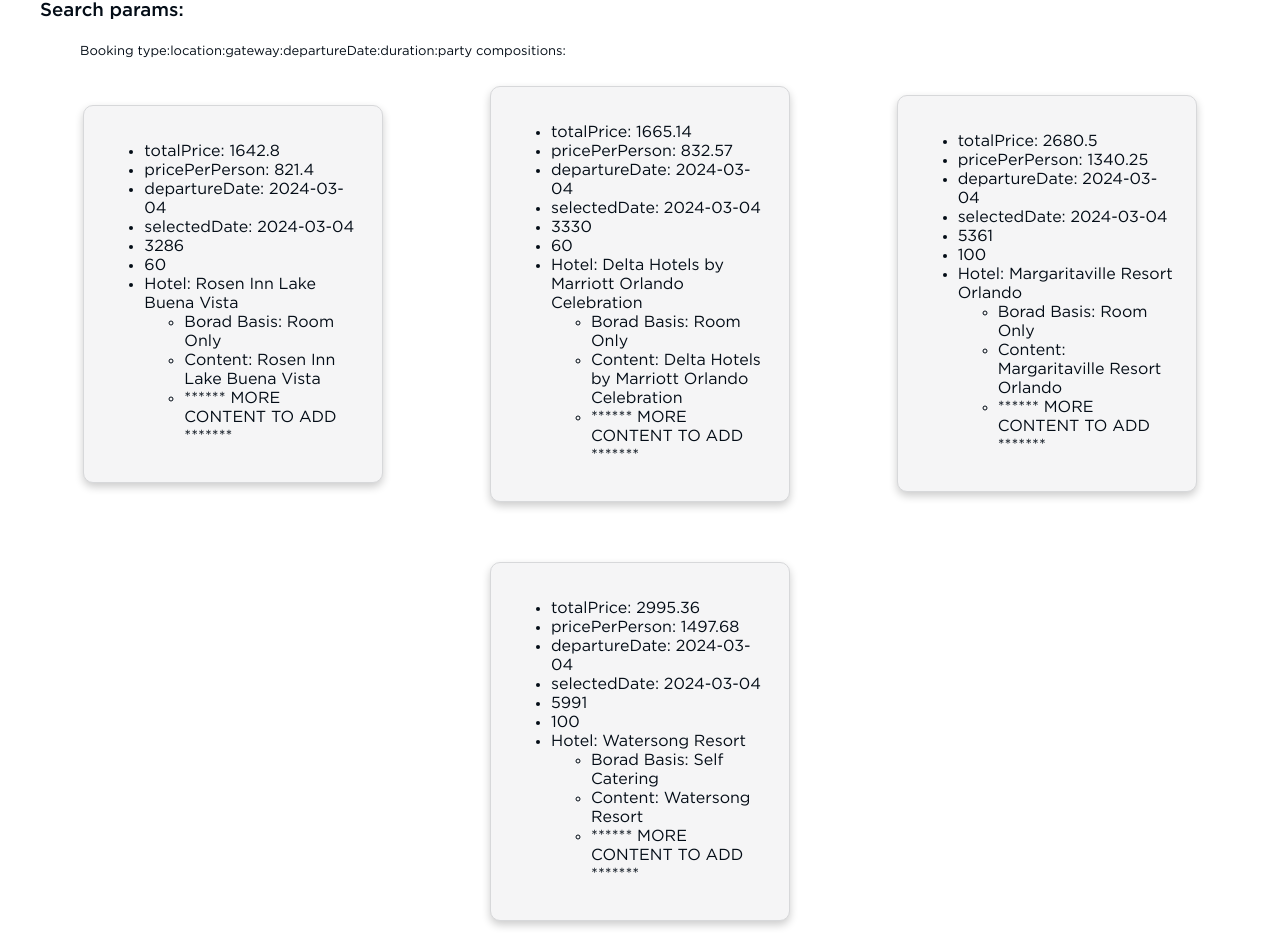
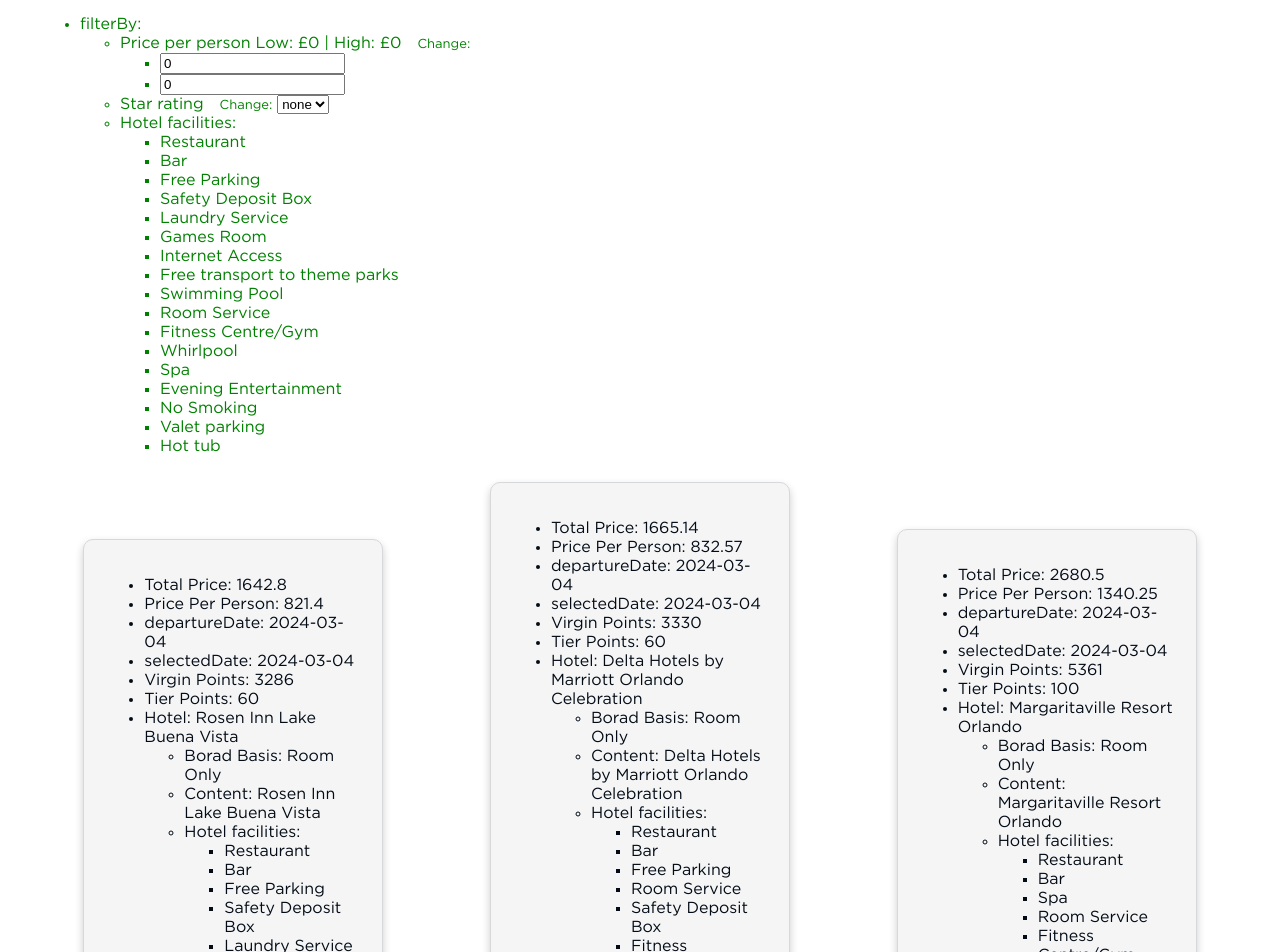
Before and after one commit to 789ni812/VA-results-temp, a Next.js app: page /results in a window 1280 px wide. Shown: the part 169-1121 px from the top of the page. Built offline with nearby package versions, Linux system fonts and the light colour scheme.

Commit message:
add basic filter component

```diff
--- /dev/null
+++ b/src/app/components/result-card/result-card.tsx
@@ -0,0 +1,26 @@
+export default function  ResultsCard ({ holiday }) {
+    return (
+        <ul>
+            <li>Total Price: {holiday.totalPrice}</li>
+            <li>Price Per Person: {holiday.pricePerPerson}</li>
+            <li>departureDate: {holiday.departureDate}</li>
+            <li>selectedDate: {holiday.selectedDate}</li>
+            <li> Virgin Points: {holiday.virginPoints}</li>
+            <li>Tier Points: {holiday.tierPoints}</li>
+            <li> Hotel: {holiday.hotel.name}
+                <ul>
+                    <li>Borad Basis: {holiday.hotel.boardBasis}</li>
+                    <li>Content: {holiday.hotel.content.name}</li>
+                    <li>Hotel facilities:
+                        <ul>
+                            {
+                                holiday.hotel.content.hotelFacilities.map((facility) => (
+                                    <li key={facility}>{facility}</li>
+                                ))}
+                        </ul>
+                    </li>
+                </ul>
+            </li>
+        </ul >
+    )
+}
--- /dev/null
+++ b/src/app/components/results-filter/results-filter.module.css
@@ -0,0 +1,10 @@
+.filterSearchResultsWrapper {
+display:flex;
+align: left;
+    color: green;
+}
+
+.changeFilter {
+    font-size: small;
+    margin-left: 16px;
+}
--- /dev/null
+++ b/src/app/components/results-filter/results-filter.tsx
@@ -0,0 +1,86 @@
+'use client'
+import { useState } from "react"
+import styles from "./results-filter.module.css"
+
+const uniqueFacilities = [
+    'Restaurant', 'Bar', 'Free Parking', 'Safety Deposit Box', 'Laundry Service', 'Games Room', 'Internet Access', 'Free transport to theme parks', 'Swimming Pool', 'Room Service', 'Fitness Centre/Gym', 'Whirlpool', 'Spa', 'Evening Entertainment', 'No Smoking', 'Valet parking', 'Hot tub'
+]
+
+
+export default function  ResultsFilter()
+{
+
+    const [filterBy, setFilterBy] = useState({ pricePerPerson: [0, 0], starRating: '', hotelFacilities: uniqueFacilities })
+
+
+    const FacilitiesList = () => {
+        return (
+                <ul>
+                    {uniqueFacilities.map((facility, index) => (
+                        <li key={`facility-${index}`}>{facility}</li>
+                    ))}
+                </ul>
+        )
+    }
+
+    const HandlerStarRating = (e: React.ChangeEvent<HTMLSelectElement>) => {
+        const newStarRating = e.target.value;
+        setFilterBy({ ...filterBy, starRating: newStarRating })
+    }
+
+    const FilterStartRating = () => {
+        const ratingChoice = ['none', '1', '2', '3', '4', '5']
+        return (
+            <select title="Rating" value={filterBy.starRating} onChange={HandlerStarRating} >
+                {ratingChoice.map((id) => <option key={id} value={id}>{id}</option>)}
+            </select >
+        )
+    }
+
+    const handleLowPriceRange = (e: React.ChangeEvent<HTMLInputElement>) => {
+        const newPricePerPerson = Number(e.target.value)
+        setFilterBy({ ...filterBy, pricePerPerson: [newPricePerPerson, filterBy.pricePerPerson[1]] })
+    }
+
+    const handleHighPriceRange = (e: React.ChangeEvent<HTMLInputElement>) => {
+        const newPricePerPerson = Number(e.target.value)
+        setFilterBy({ ...filterBy, pricePerPerson: [filterBy.pricePerPerson[0], newPricePerPerson] })
+    }
+
+
+    const RenderFilterPricePerPerson = () => {
+        return (
+            <ul>
+                <li><input title="lowest" type="number" value={filterBy.pricePerPerson[0]} onChange={handleLowPriceRange} /></li>
+                <li><input title="highest" type="number" value={filterBy.pricePerPerson[1]} onChange={handleHighPriceRange} /></li>
+            </ul>
+        )
+    }
+
+    return (
+        <div className={styles.filterSearchResultsWrapper}>
+            <ul>
+                <li>filterBy:
+                    <ul>
+                        <li>Price per person
+                            {filterBy?.pricePerPerson ?
+                                ` Low:  £${filterBy.pricePerPerson[0]} | High: £${filterBy.pricePerPerson[1]}`
+                                : ''}
+                            <span className={styles.changeFilter}>Change:</span> <RenderFilterPricePerPerson />
+                        </li>
+
+                        <li>Star rating
+                            {filterBy?.starRating ?
+                                ` ${filterBy.starRating} out of 5`
+                                : ''}
+                            <span className={styles.changeFilter}>Change:</span> <FilterStartRating />
+                        </li>
+                        <li>Hotel facilities:
+                            <FacilitiesList />
+                        </li>
+                    </ul>
+                </li>
+            </ul>
+        </div>
+    )
+}
--- a/src/app/components/search-results/mocked-results.component.tsx
+++ b/src/app/components/search-results/mocked-results.component.tsx
@@ -1,65 +1,70 @@
-
-
+'use client'
 
 
 import { BookingResponse } from "@/types/booking";
 import { Rooms } from "@/utils/composition.service";
-// import { mockBookingResponse } from "@/mocks/mockBookingResponse";
-import { mockBookingResponseSML as mockBookingResponse } from "@/mocks/mockBookingResponse";
+import { mockBookingResponse } from "@/mocks/mockBookingResponse";
+
 import { type NextRequest } from 'next/server'
 import styles from './search-results.module.css'
+
+
+import ResultsFilter from "../results-filter/results-filter";
+import ResultsCard from "../result-card/result-card";
+
+
+
 export default function MockedResultsComponent({
     searchParams,
 }: {
-    searchParams: { [key: string]: string | string[] | undefined };
+    searchParams: { [key: string]: string | string[] | undefined }
+
 }) {
+    const usersMockResults = mockBookingResponse.holidays.map((holiday) => {
+        return {
+            ...holiday,
+            flyingClubMiles: 0,
+            hotel: {
+                ...holiday.hotel,
+                content: {
+                    ...holiday.hotel.content,
+                    vRating: holiday.hotel.content.vRating || 0,
+                    starRating: holiday.hotel.content.starRating || 'none'
+                },
+            }
+        }
+    })
+
+    const updatedHolidays = { ...mockBookingResponse, holidays: usersMockResults, mixedArrivalAirports: false, }
+    const results: BookingResponse = updatedHolidays;
 
 
+    // const RenderSearchParams = () => {
+
+    //     return (
+    //         <div className={styles.searchParamsWrapper}>
+    //             <h3>Search params:</h3>
+    //             <ul>
+    //                 <li className={styles.searchParamsList}>Booking type: {searchParams.bookingType}</li>
+    //                 <li className={styles.searchParamsList}>location: {searchParams.location}</li>
+    //                 <li className={styles.searchParamsList}>gateway: {searchParams.gateway}</li>
+    //                 <li className={styles.searchParamsList}>departureDate: {searchParams.departureDate}</li>
+    //                 <li className={styles.searchParamsList}>duration: {searchParams.duration}</li>
+    //                 <li className={styles.searchParamsList}>party compositions: {searchParams.partyCompositions}</li>
+    //             </ul>
+    //         </div>
+    //     )
+    // }
 
 
+    return (
+        <div >
+            <ResultsFilter />
+            <div className={styles.ResultsCardWrapper}>
 
-
-    const req = mockBookingResponse;
-    const results: BookingResponse = req;
-
-
-    const RenderSearchParams = () => {
-        return (
-            <div className={styles.searchParamsWrapper}>
-                <h3>Search params:</h3>
-                <ul>
-                    <li className={styles.searchParamsList}>Booking type: {searchParams.bookingType}</li>
-                    <li className={styles.searchParamsList}>location: {searchParams.location}</li>
-                    <li className={styles.searchParamsList}>gateway: {searchParams.gateway}</li>
-                    <li className={styles.searchParamsList}>departureDate: {searchParams.departureDate}</li>
-                    <li className={styles.searchParamsList}>duration: {searchParams.duration}</li>
-                    <li className={styles.searchParamsList}>party compositions: {searchParams.partyCompositions}</li>
-                </ul>
-            </div>
-        )
-    }
-
-    return (
-        <div>
-            <RenderSearchParams />
-            <div className={styles.ResultsCardWrapper}>
-                {results.holidays.map((offer) => (
-                    <div key={offer.hotel.id} className={styles.resultsCard}>
-                        <ul>
-                            <li>totalPrice: {offer.totalPrice}</li>
-                            <li>pricePerPerson: {offer.pricePerPerson}</li>
-                            <li>departureDate: {offer.departureDate}</li>
-                            <li>selectedDate: {offer.selectedDate}</li>
-                            <li> {offer.virginPoints}</li>
-                            <li> {offer.tierPoints}</li>
-                            <li> Hotel: {offer.hotel.name}
-                                <ul>
-                                    <li>Borad Basis: {offer.hotel.boardBasis}</li>
-                                    <li>Content: {offer.hotel.content.name}</li>
-                                    <li>****** MORE CONTENT TO ADD *******</li>
-                                </ul>
-                            </li>
-                        </ul>
+                {results.holidays.map((holiday) => (
+                    <div key={holiday.hotel.id} className={styles.resultsCard}>
+                        <ResultsCard holiday={holiday} />
                     </div>
                 ))}
             </div >
--- a/src/app/components/search-results/search-results.module.css
+++ b/src/app/components/search-results/search-results.module.css
@@ -1,3 +1,4 @@
+
 .ResultsCardWrapper {
     display: flex;
     flex-direction: column;
@@ -32,3 +33,17 @@
     display: inline-block;
     font-size: small;
 }
+
+
+
+.filterByWrapper {
+    width: 300px;
+    height: auto;
+    background-color: var(--token-color-colour-background-tertiary);
+    border: 1px solid var(--token-color-colour-border-decorative);
+    box-shadow: 0 4px 8px 0 rgba(0,0,0,0.2);
+    border-radius: 10px;
+    padding: 20px;
+    margin: 10px 10px 30px 10px;
+    transition: 0.3s;
+}
```
Also changed, not shown: 1 other file (tests, documents, lock files or other folders).
